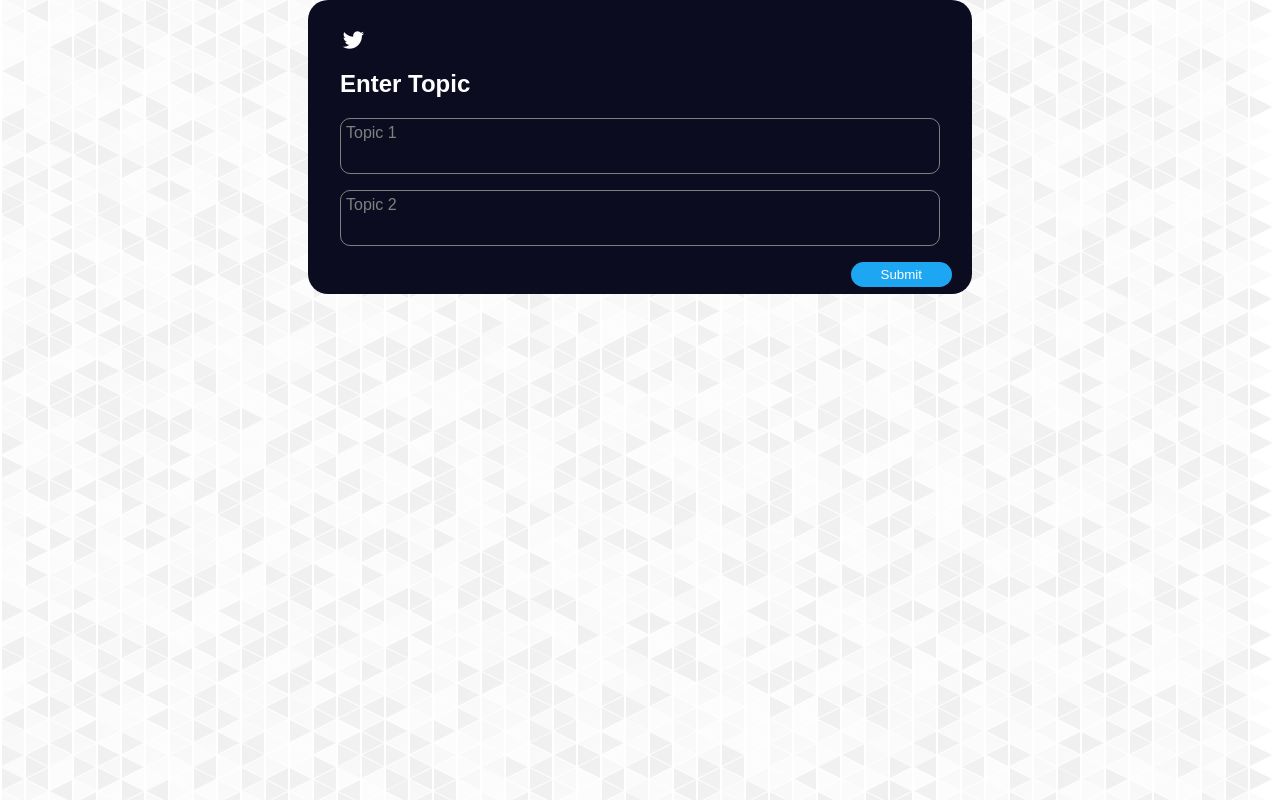
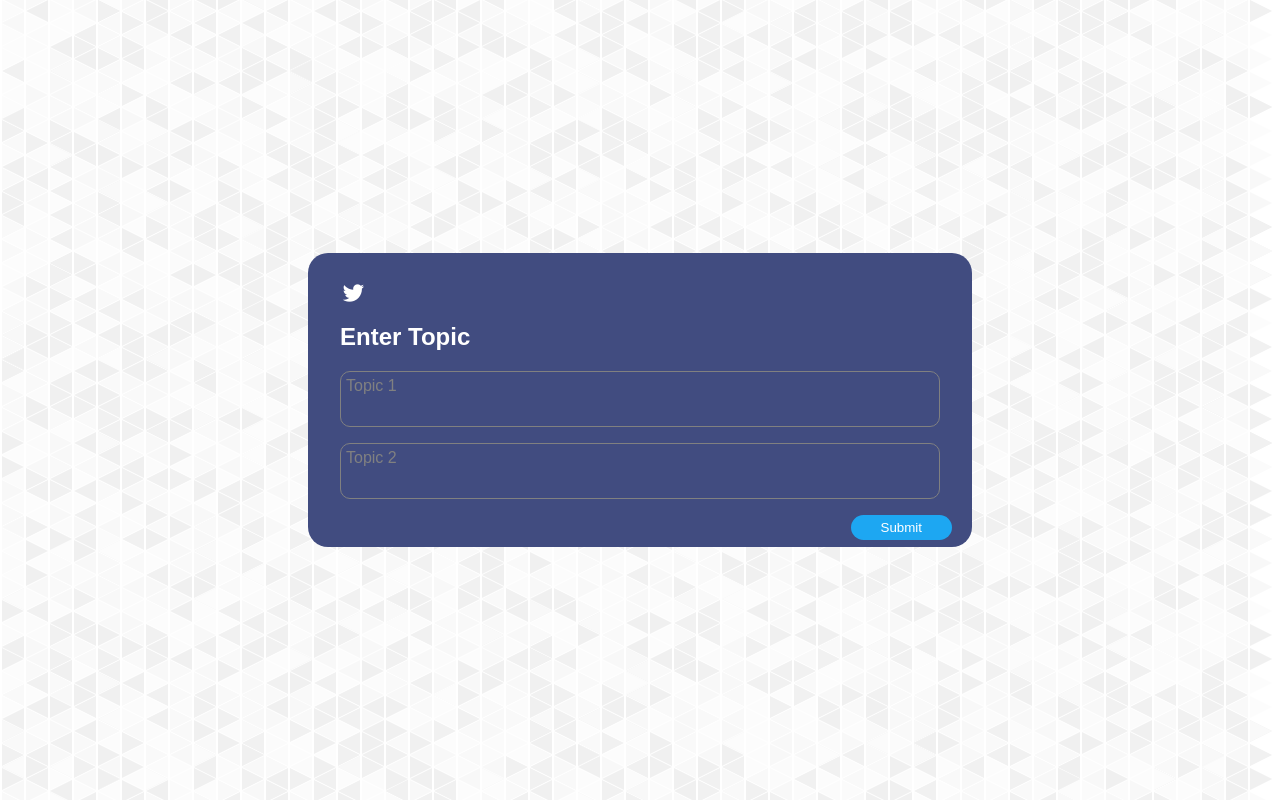
Before and after one commit to anirudhbm11/SCC-Project, a Flask app: page / in a window 1280 px wide. Run offline with Flask 3, Linux system fonts and the light colour scheme; some libraries are stand-ins or nearby versions.

Commit message:
Center form of topic page

```diff
--- a/front_end/static/css/style.css
+++ b/front_end/static/css/style.css
@@ -2,12 +2,31 @@
     width: 600px;
     margin: auto;
     font-family: Arial, Helvetica, sans-serif;
-    background-color: rgb(12, 12, 32);
+    background-color: rgb(65, 76, 128);
     padding: 2rem;
     color: white;
     border-radius: 20px;
     position: relative;
 }
+
+.header {
+    background-color: #1da1f2;
+    color: #fff;
+    padding: 20px;
+  }
+
+.container {
+    display: flex;
+    justify-content: center;
+    align-items: center;
+    height: 100vh; /* Adjust this value as needed */
+  }
+
+.middle-section {
+    width: 80%; /* Adjust this value as needed */
+    background-color: #f0f0f0;
+    padding: 20px;
+  }
 
 .card_tweets {
     width: 600px;
@@ -66,6 +85,19 @@
     color: red;
 }
 
+/* .row {
+    display: flex;
+}
+
+.form_group {
+    flex: 50%;
+} */
+
+/* label, input {
+    width: 200px;
+    height: 30px;
+    display: inline-block;
+} */
 .form_group {
     border: 1px solid grey;
     display: flex;
--- a/front_end/templates/index.html
+++ b/front_end/templates/index.html
@@ -39,14 +39,18 @@
             <i class="fab fa-twitter fa-lg fa-fw"></i>
             <h2>Enter Topic</h2>
             <form id="myform" method="post">
+                    <label>
                         <div class="form_group">
                             <label for="topics">Topic 1</label>
                             <input type="text" name="topic1">
                         </div>
+                    </label>
+                    <label>
                         <div class="form_group">
                             <label for="topics">Topic 2</label>
                             <input type="text" name="topic2">
                         </div>
+                    </label>
                 <button id="submit" type="submit" value="submit">Submit</button>
             </form>
         </div>
```
Lines whose indentation alone changed are shown as unchanged.
